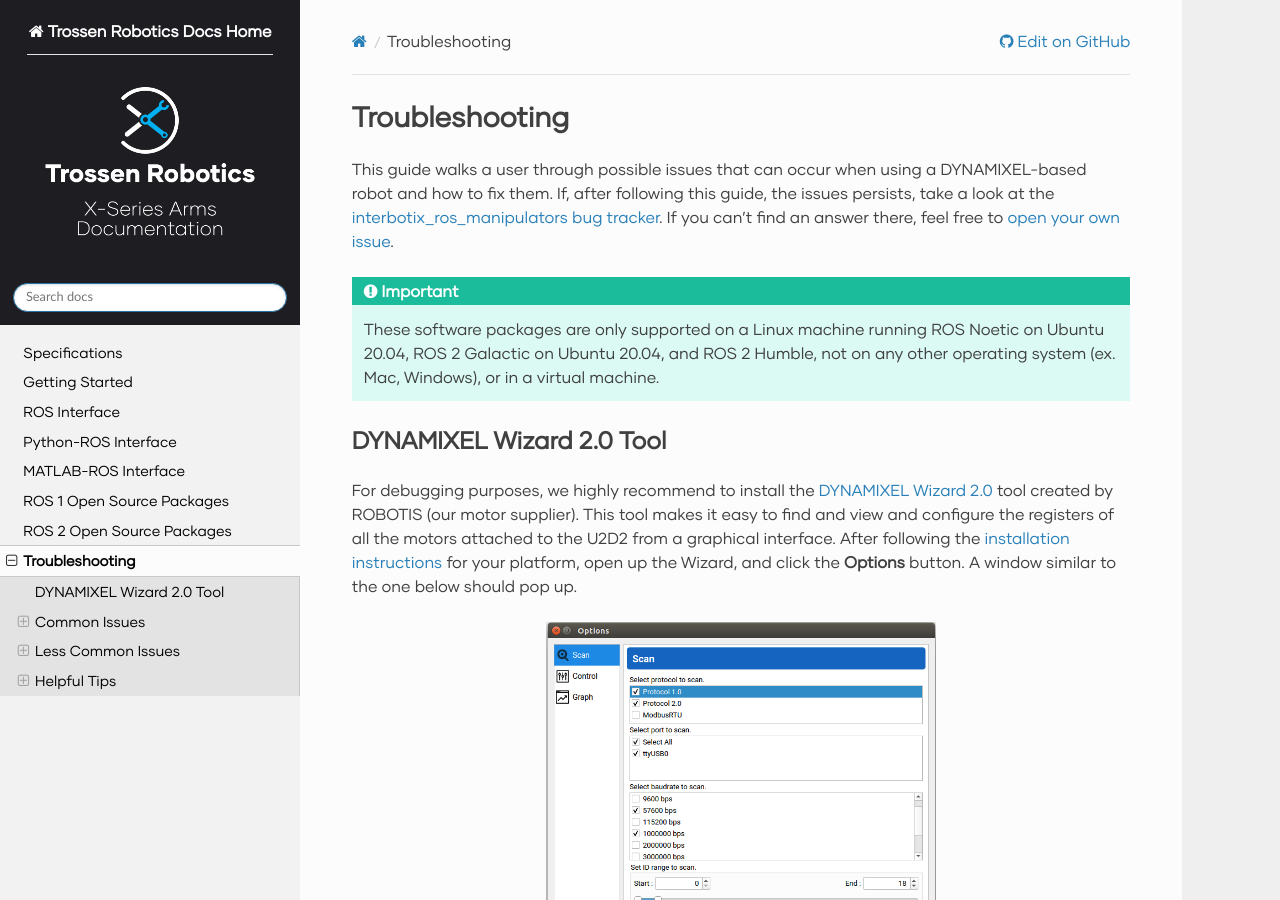
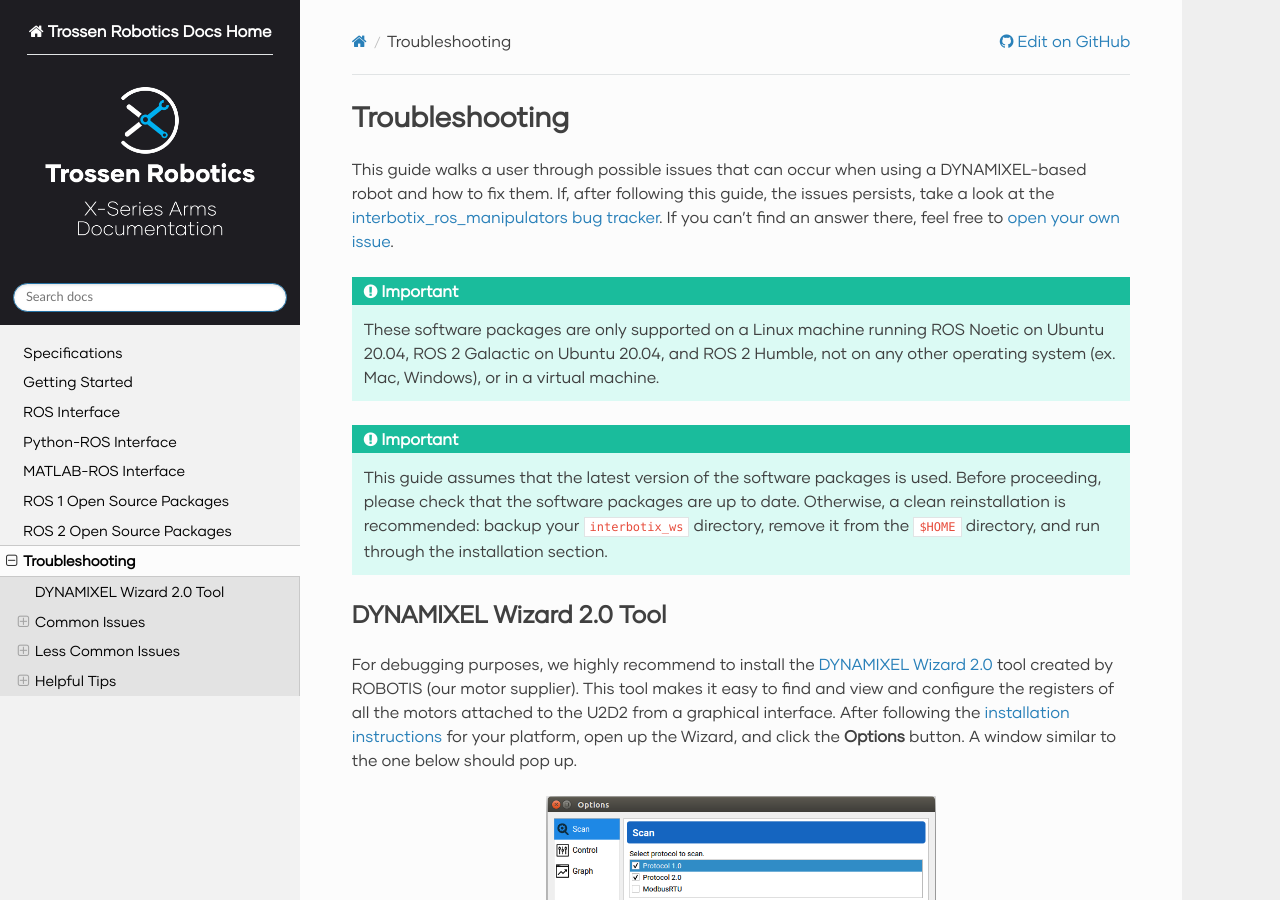
Before and after one commit to TrossenRobotics/interbotix_xsarms_docs, a Sphinx documentation site: the page built from docs/troubleshooting.rst, in a window 1280 px wide and 900 px high. Built offline with Sphinx 7.4.7 and the Read the Docs theme 2.0.0, drawn with Linux system fonts in a browser that asks for light colours; some web fonts are replaced.

Commit message:
Added reminder about using the latest packages

```diff
--- a/docs/troubleshooting.rst
+++ b/docs/troubleshooting.rst
@@ -12,6 +12,12 @@ your own issue`_.
     These software packages are only supported on a Linux machine running ROS Noetic on Ubuntu
     20.04, ROS 2 Galactic on Ubuntu 20.04, and ROS 2 Humble, not on any other operating system (ex.
     Mac, Windows), or in a virtual machine.
+
+.. important::
+
+    This guide assumes that the latest version of the software packages is used.
+    Before proceeding, please check that the software packages are up to date.
+    Otherwise, a clean reinstallation is recommended: backup your ``interbotix_ws`` directory, remove it from the ``$HOME`` directory, and run through the installation section.
 
 .. _`interbotix_ros_manipulators bug tracker`: https://github.com/Interbotix/interbotix_ros_manipulators/issues?q=is%3Aissue
 .. _`open your own issue`: https://github.com/Interbotix/interbotix_ros_manipulators/issues/new/choose
```
